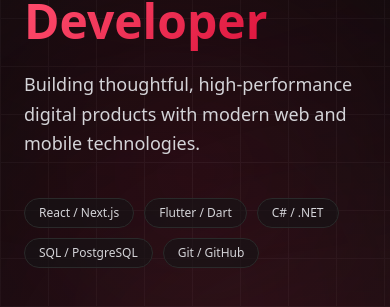
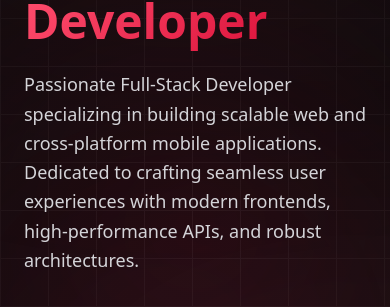
Before and after one commit to govandtechs-dev/govand-portfolio, a Next.js app: page / in a window 390 px wide. Shown: the part 414-721 px from the top of the page. Built offline with nearby package versions, Linux system fonts and the light colour scheme; no server answers; the database is empty.

Commit message:
Update professional bio for full-stack web and mobile

```diff
--- a/src/app/cv/page.tsx
+++ b/src/app/cv/page.tsx
@@ -4,7 +4,7 @@ import PrintButton from '@/components/PrintButton'
 
 const DEFAULT_PROFILE: SiteProfile = {
   id: 1, full_name: 'Govand Esmail Othman', headline: 'Full-Stack Software Developer',
-  bio: 'Building thoughtful, high-performance digital products with modern web and mobile technologies.',
+  bio: 'Passionate Full-Stack Developer specializing in building scalable web and cross-platform mobile applications. Dedicated to crafting seamless user experiences with modern frontends, high-performance APIs, and robust architectures.',
   email: 'govand.techs@gmail.com', location: 'Sulaymaniyah, Iraq', updated_at: '',
 }
 
--- a/src/app/page.tsx
+++ b/src/app/page.tsx
@@ -12,7 +12,7 @@ const DEFAULT_PROFILE: SiteProfile = {
   id: 1,
   full_name: "Govand Esmail Othman",
   headline: "Full-Stack Software Developer",
-  bio: "Building thoughtful, high-performance digital products with modern web and mobile technologies.",
+  bio: "Passionate Full-Stack Developer specializing in building scalable web and cross-platform mobile applications. Dedicated to crafting seamless user experiences with modern frontends, high-performance APIs, and robust architectures.",
   email: "govand.techs@gmail.com",
   location: "Sulaymaniyah, Iraq",
   updated_at: "",
```
